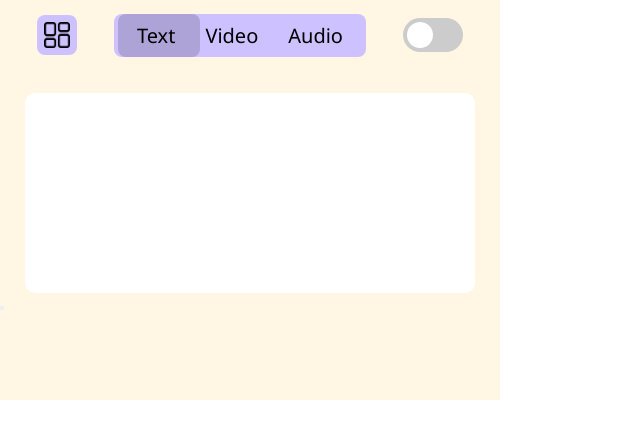
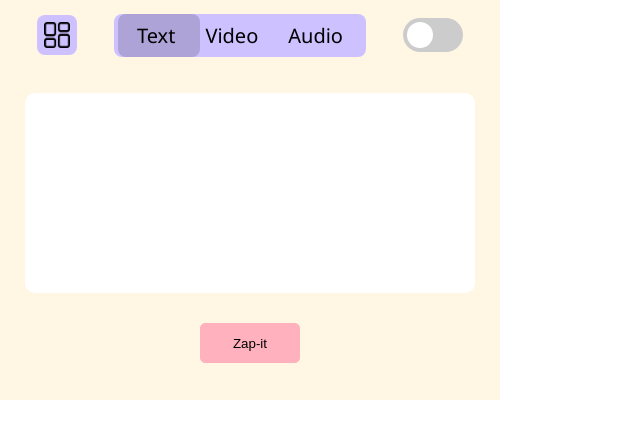
Before and after one commit to senhas-rgb/GistFlow, a website with bundled scripts: page index.html in a window 1280 px wide. Shown: the whole page, without its empty margins (0-640 px from the left). Built offline with nearby package versions, Linux system fonts and the light colour scheme.

Commit message:
Added a zapit button to the interface

```diff
--- a/css/main.css
+++ b/css/main.css
@@ -137,3 +137,17 @@ input:checked + .slider:before {
 
   border-radius: 10px;
 }
+
+.zap-btn {
+  display: block;
+  width: 100px;
+  height: 40px;
+  margin: 30px auto;
+
+  border: 1px solid #FFB2BD;
+  border-radius: 5px;
+  outline: none;
+
+  background-color: #FFB2BD;
+  cursor: pointer;
+}
--- a/index.html
+++ b/index.html
@@ -23,15 +23,15 @@
         <div class="selector"></div>
         <div class="text">
             <div class="vid-container"></div>
-            <button class="zap-btn text-sect"></button>
+            <button class="zap-btn text-sect">Zap-it</button>
         </div>
         <div class="video">
             <div class="vid-container"></div>
-            <button class="zap-btn vid-sect"></button>
+            <button class="zap-btn vid-sect">Zap-it</button>
         </div>
         <div class="audio">
             <div class="vid-container"></div>
-            <button class="zap-btn audio-sect"></button>
+            <button class="zap-btn audio-sect">Zap-it</button>
         </div>
     </div>
 </body>
```
